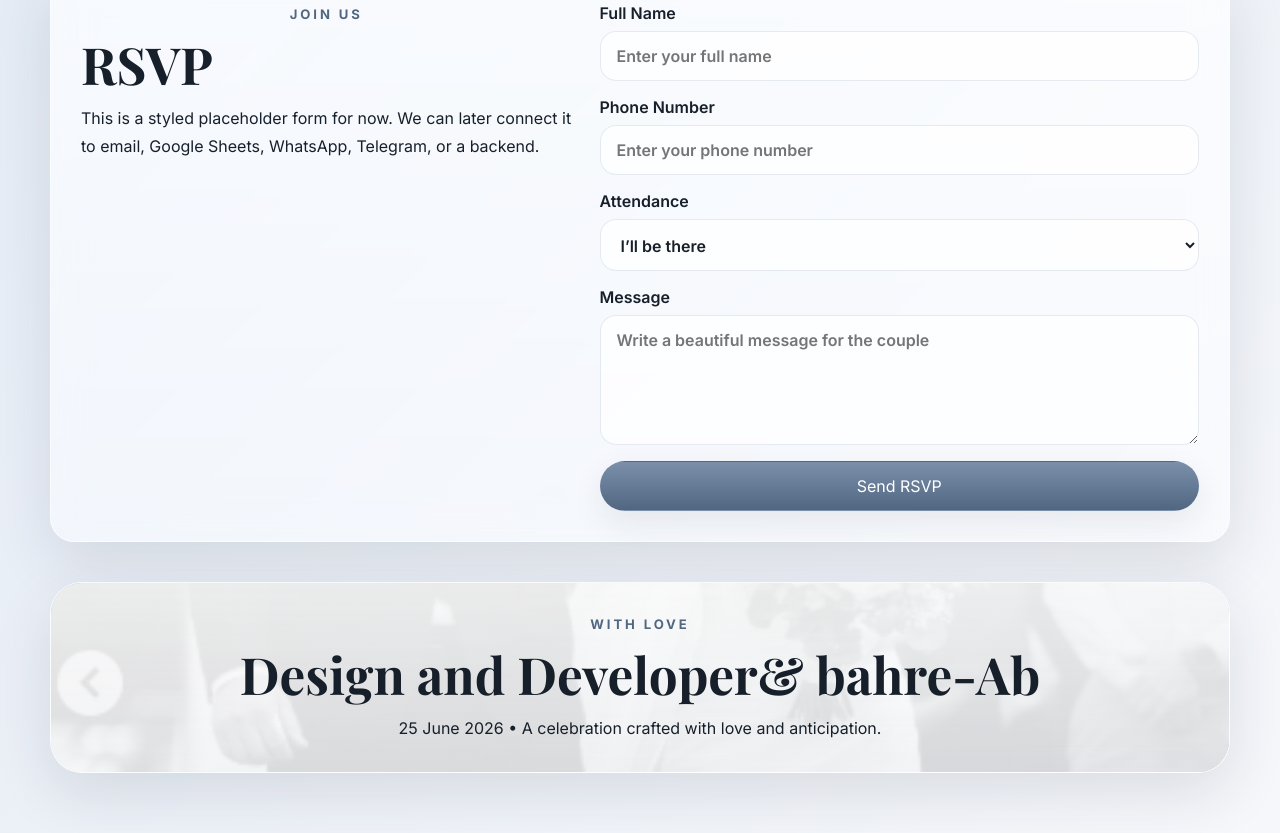
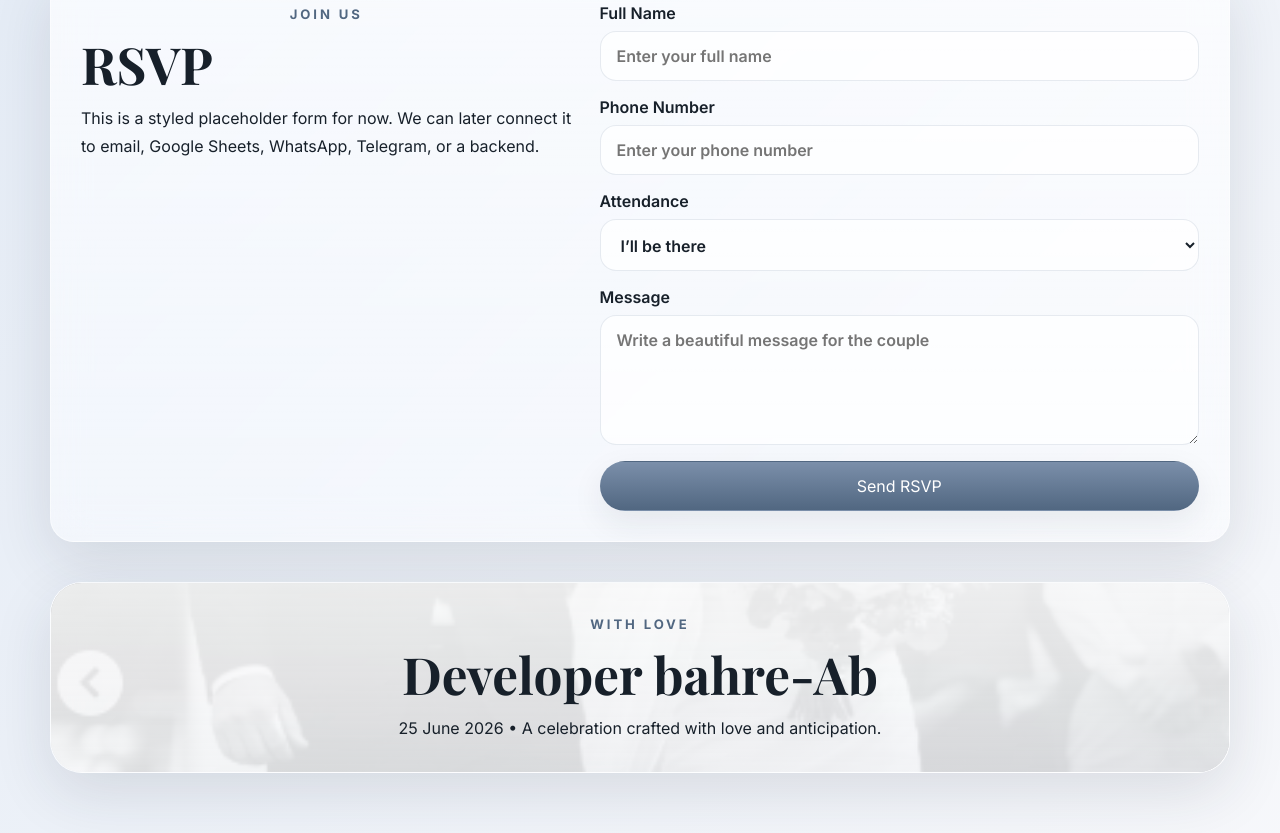
Before and after one commit to Jolly-Junior/mikyas-almaz-wedding, a plain HTML site: page index.html in a window 1280 px wide. Shown: the part 3612-4445 px from the top of the page. Drawn offline with nearby package versions, Linux system fonts and the light colour scheme.

Commit message:
Update index.html

```diff
--- a/index.html
+++ b/index.html
@@ -312,7 +312,7 @@
       <footer class="footer">
         <div class="glass-card footer-card image-backed card-footer">
           <p class="eyebrow">With Love</p>
-          <h2>Design and Developer&amp; bahre-Ab</h2>
+          <h2>Developer bahre-Ab</h2>
           <p>25 June 2026 • A celebration crafted with love and anticipation.</p>
         </div>
       </footer>
```
